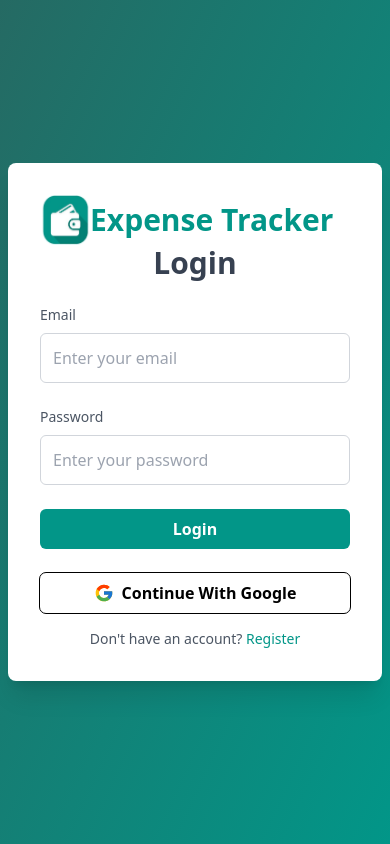
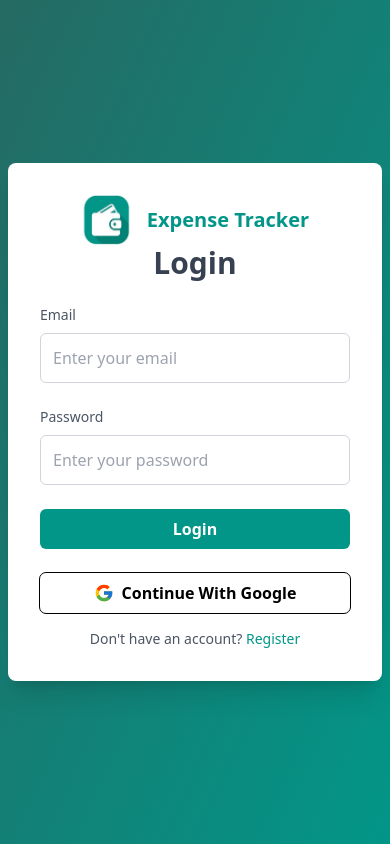
Before and after one commit to umeshsaravanan/exp_frontend, a React (Create React App) app: page /login in a window 390 px wide. Built offline with nearby package versions, Linux system fonts and the light colour scheme; no server answers.

Commit message:
btn loader login fontsize

```diff
--- a/src/components/Buttons/Button.js
+++ b/src/components/Buttons/Button.js
@@ -21,7 +21,7 @@ const Button = ({text, type, isLoading, customStyle, onClick=() =>{}, children})
     }
 
   return (
-    <button className={buttonClass} onClick={onClick} >{isLoading ? <ButtonLoader/> : children || text}</button>
+    <button className={"group " + buttonClass} onClick={onClick} >{isLoading ? <ButtonLoader/> : children || text}</button>
   )
 }
 
--- a/src/components/Loaders/ButtonLoader.js
+++ b/src/components/Loaders/ButtonLoader.js
@@ -3,9 +3,9 @@ import React from 'react'
 const ButtonLoader = () => {
     return (
         <div className='flex justify-center py-1'>
-            <div className="w-4 h-4 text-center border-2 text-[#256a63] hover:text-white border-white border-t-transparent rounded-full animate-spin" />
+            <div className="w-4 h-4 border-2 border-[#256a63] border-t-transparent rounded-full animate-spin group-hover:border-white group-hover:border-t-transparent" />
         </div>
-    )
+    );
 }
 
 export default ButtonLoader
--- a/src/pages/Login.js
+++ b/src/pages/Login.js
@@ -42,9 +42,9 @@ const Login = () => {
   return (
     <div className="flex justify-center items-center min-h-screen p-2 sm:p-0 bg-gradient-to-br from-[#256a63] to-[#029688]">
       <div className="bg-white p-8 rounded-lg shadow-xl w-full max-w-md">
-        <div className="flex items-center">
+        <div className="flex gap-4 items-center justify-center w-full">
           <img src="/images/exp_logo.png" alt="logo" className="w-[50px] h-[50px]" />
-          <h2 className="text-3xl font-bold text-[#029688]">
+          <h2 className="text-xl sm:text-2xl md:text-3xl font-bold text-[#029688]">
             Expense Tracker
           </h2>
         </div>
--- a/src/pages/Register.js
+++ b/src/pages/Register.js
@@ -35,9 +35,11 @@ const Register = () => {
   return (
     <div className="flex justify-center items-center min-h-screen p-2 sm:p-0 bg-gradient-to-br from-[#256a63] to-[#029688]">
       <div className="bg-white p-8 rounded-lg shadow-xl w-full max-w-md">
-        <div className="flex items-center">
+        <div className="flex gap-4 items-center justify-center w-full">
           <img src="/images/exp_logo.png" alt="logo" className="w-[50px] h-[50px]" />
-          <h2 className="text-3xl font-bold text-[#029688]">Expense Tracker</h2>
+          <h2 className="text-xl sm:text-2xl md:text-3xl font-bold text-[#029688]">
+            Expense Tracker
+          </h2>
         </div>
 
         <h3 className="text-3xl font-bold text-center mb-6 text-gray-700">
```
